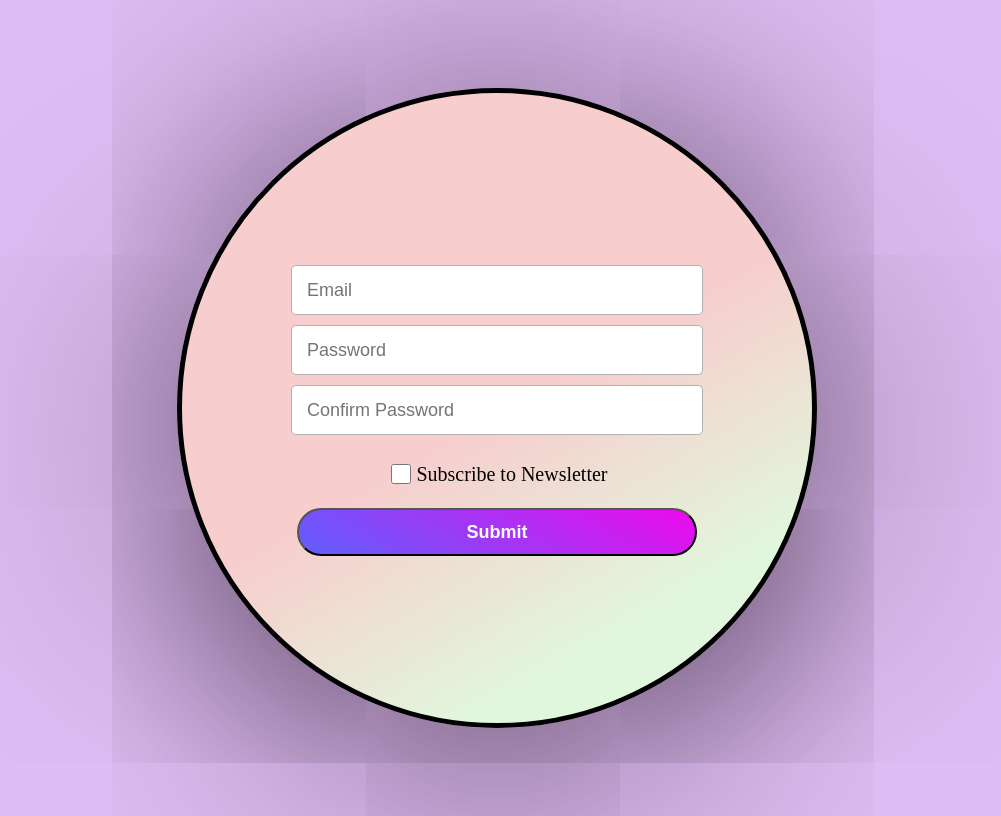
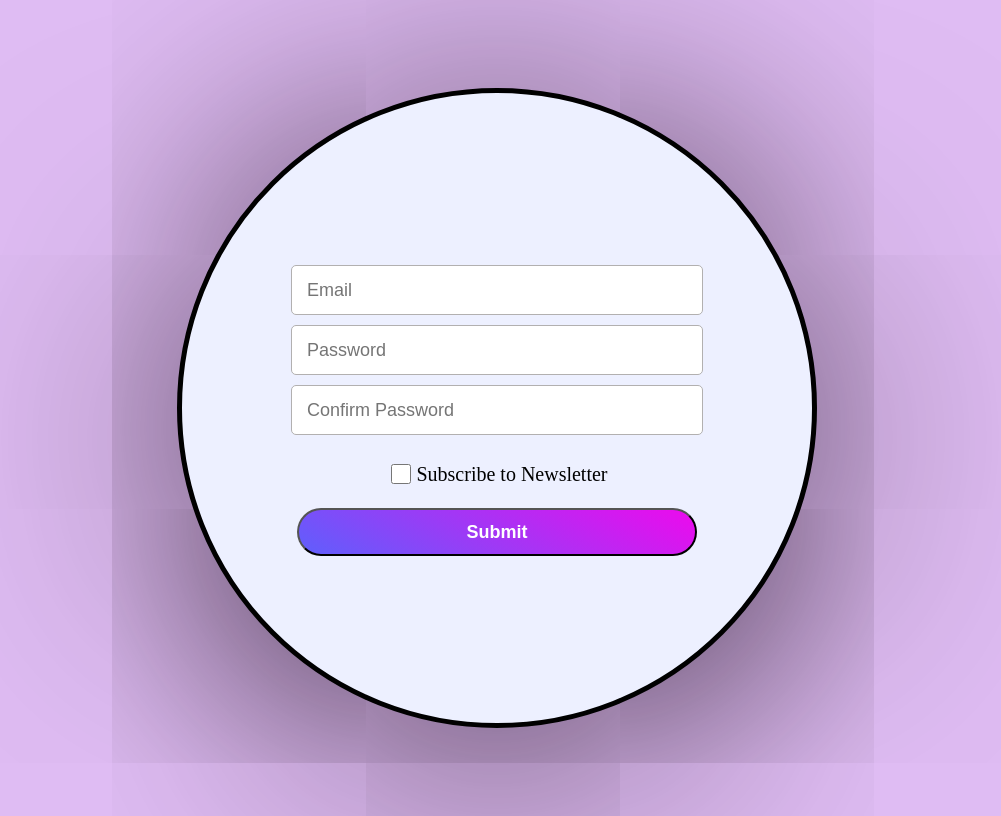
Before and after one commit to dmytrochupryna1/signup-form, a React (Vite) app: page / in a window 1280 px wide. Shown: the whole page, without its empty margins (143-1144 px from the left). Built offline with nearby package versions, Linux system fonts and the light colour scheme.

Commit message:
different form background color

```diff
--- a/src/index.css
+++ b/src/index.css
@@ -19,7 +19,7 @@ form {
   height: 570px;
   border: 1px solid black;
   padding: 30px;
-  background: linear-gradient(330deg, rgb(225, 247, 221)20%, rgb(247, 205, 205) 50%);
+  background: rgb(237, 240, 255);
   border-radius: 50%;
   /* border shadow to the right */
   box-shadow: 0px 30px 5000px 10px rgba(13, 1, 10, 0.75);
@@ -35,6 +35,7 @@ input {
   height: 38px;
   font-size: 18px;
   text-indent: 10px;
+  /* font-weight:lighter; */
 }
 
 /* for checkbox input, make default width */
```
